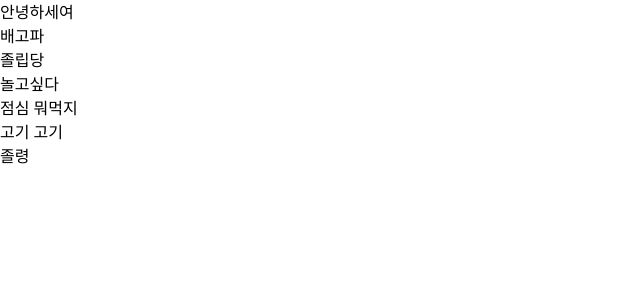
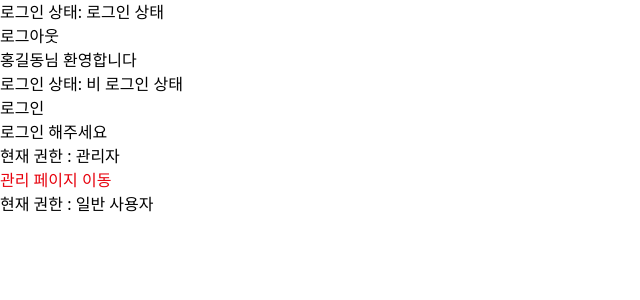
Before and after one commit to gcg7291-hash/test, a React (Vite) app in the folder react/my-react-app/: page / in a window 1280 px wide. Shown: the top 300 px of the page, without its empty margins (0-640 px from the left). Built offline with nearby package versions, Linux system fonts and the light colour scheme.

Commit message:
조건부 렌더링

```diff
--- a/react/my-react-app/src/App.jsx
+++ b/react/my-react-app/src/App.jsx
@@ -1,10 +1,8 @@
 import React from "react";
-import Parent from "./components/PropsChildren/Parent";
+import Container from "./components/Condition/Container";
 
 export default function App() {
-  return (
-    <div>
-      <Parent></Parent>
-    </div>
-  );
+  return <div>
+    <Container></Container>
+  </div>;
 }
--- /dev/null
+++ b/react/my-react-app/src/components/Condition/AdminLink.jsx
@@ -0,0 +1,11 @@
+import React from "react";
+
+export default function AdminLink({ isAdmin }) {
+  return (
+    <div>
+      <p>현재 권한 : {isAdmin === true ? "관리자" : "일반 사용자"}</p>
+      {isAdmin === true && <a className="text-red-600
+      ">관리 페이지 이동</a>}
+    </div>
+  );
+}
--- /dev/null
+++ b/react/my-react-app/src/components/Condition/Container.jsx
@@ -0,0 +1,18 @@
+import React from "react";
+import LoginStatus from "./LoginStatus";
+import AdminLink from "./AdminLink";
+
+export default function Container() {
+  return (
+    <div>
+      {/* isLogin 속성에 true */}
+
+      <LoginStatus isLogin={true} userName="홍길동"></LoginStatus>
+      {/* isLogin 속성에 false */}
+      <LoginStatus isLogin={false} userName="김철수"></LoginStatus>
+      <AdminLink isAdmin={true}></AdminLink>
+      <AdminLink isAdmin={false}></AdminLink>
+
+    </div>
+  );
+}
--- /dev/null
+++ b/react/my-react-app/src/components/Condition/LoginStatus.jsx
@@ -0,0 +1,18 @@
+import React from "react";
+
+export default function LoginStatus({ isLogin, userName }) {
+  return (
+    <div>
+      <p>로그인 상태: {isLogin === true ? "로그인 상태" : "비 로그인 상태"} </p>
+
+      {/* isLogin이 참이라면 이다 */}
+      {/* 만약 참이면 "로그아웃" */}
+      {/* 거짓이면 문자열 "로그인" */}
+      <button>{isLogin === true ? "로그아웃" : "로그인"}</button>
+
+      <p>
+        {isLogin === true ? `${userName}님 환영합니다` : "로그인 해주세요"}
+      </p>
+    </div>
+  );
+}
```
Also changed, not shown: react/my-react-app/src/components/Props/PropsChildren/Child.jsx (renamed from react/my-react-app/src/components/PropsChildren/Child.jsx), react/my-react-app/src/components/Props/PropsChildren/Parent.jsx (renamed from react/my-react-app/src/components/PropsChildren/Parent.jsx), react/my-react-app/src/components/Props/PropsExample/Profile.jsx (renamed from react/my-react-app/src/components/PropsExample/Profile.jsx), react/my-react-app/src/components/Props/PropsExample/ProfileContainer.jsx (renamed from react/my-react-app/src/components/PropsExample/ProfileContainer.jsx), react/my-react-app/src/components/Props/PropsFunction/Card.jsx (renamed from react/my-react-app/src/components/PropsFunction/Card.jsx), react/my-react-app/src/components/Props/PropsFunction/CardContainer.jsx (renamed from react/my-react-app/src/components/PropsFunction/CardContainer.jsx), react/my-react-app/src/components/Props/PropsFunction/Form1.jsx (renamed from react/my-react-app/src/components/PropsFunction/Form1.jsx), react/my-react-app/src/components/Props/PropsFunction/FormContainer1.jsx (renamed from react/my-react-app/src/components/PropsFunction/FormContainer1.jsx).
